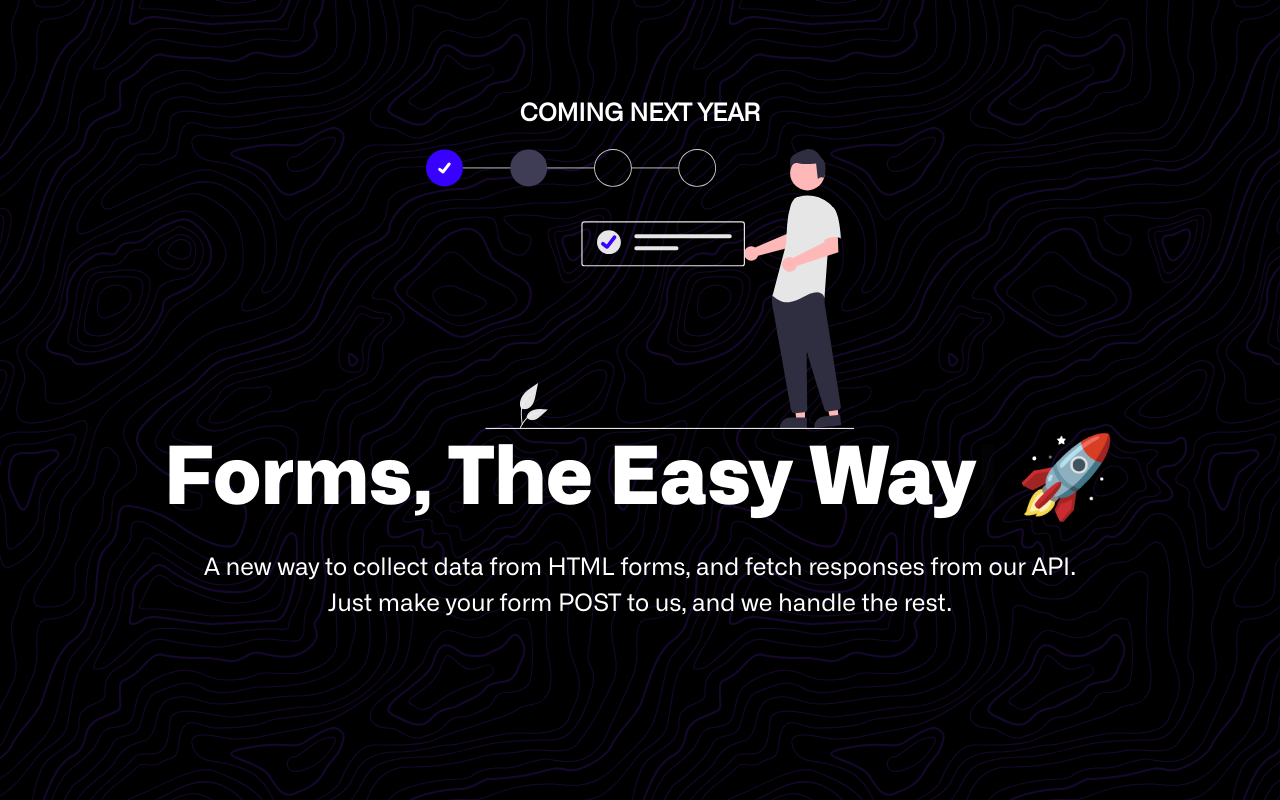
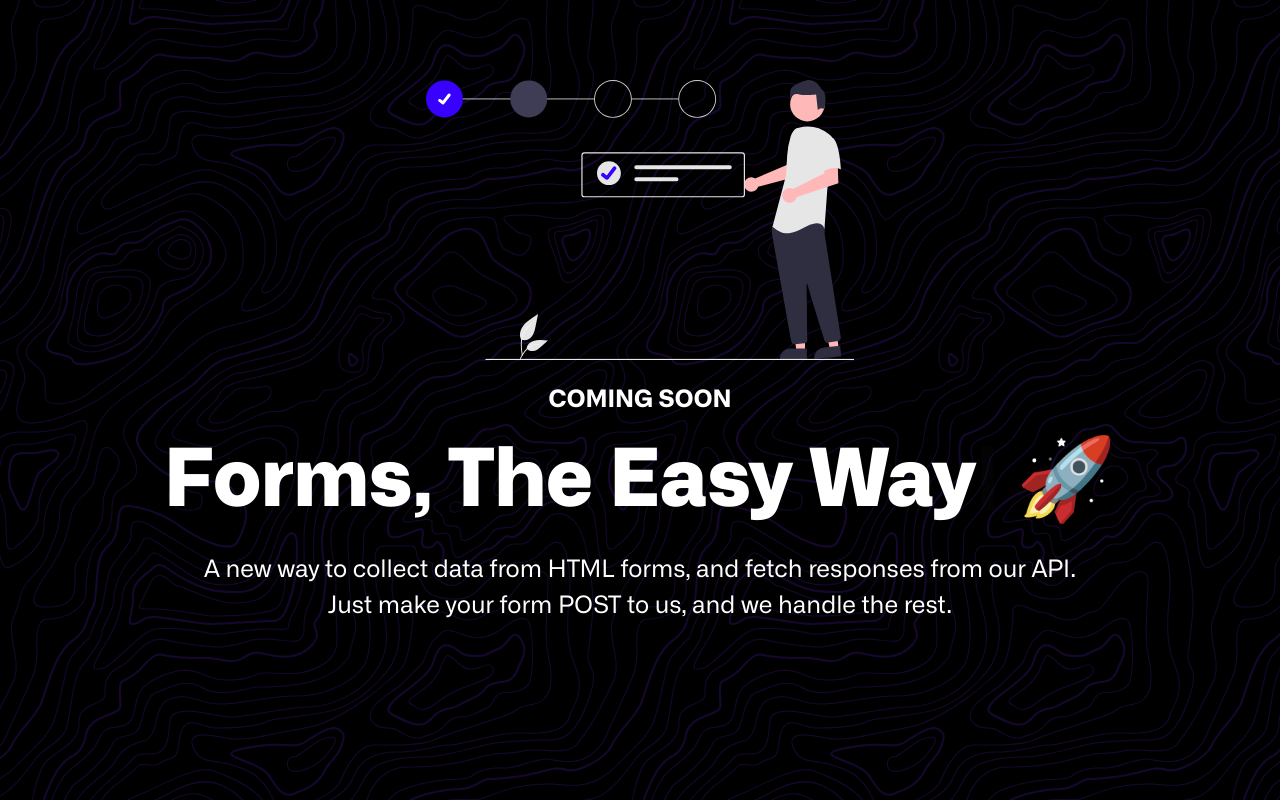
Before and after one commit to ar-student825/formrocket, a Next.js app in the folder app/: page / in a window 1280 px wide. Built offline with nearby package versions, Linux system fonts and the light colour scheme.

Commit message:
ggfgggffgggffggf

```diff
--- a/app/pages/index.js
+++ b/app/pages/index.js
@@ -27,10 +27,10 @@ export default function Home() {
         <noscript>
           <h1>ALERT - Javascript is EXTREMELY required to run this app.</h1>
         </noscript>
-        <h2>COMING NEXT YEAR</h2>
         <div id="imagecontainer">
           <CircularProgress style={{color: 'white'}} />
         </div>
+        <h2><b>COMING SOON</b></h2>
         <h1 className={styles.title}>
           <noscript>
             No, I mean it, enable JS, what is that:
```
